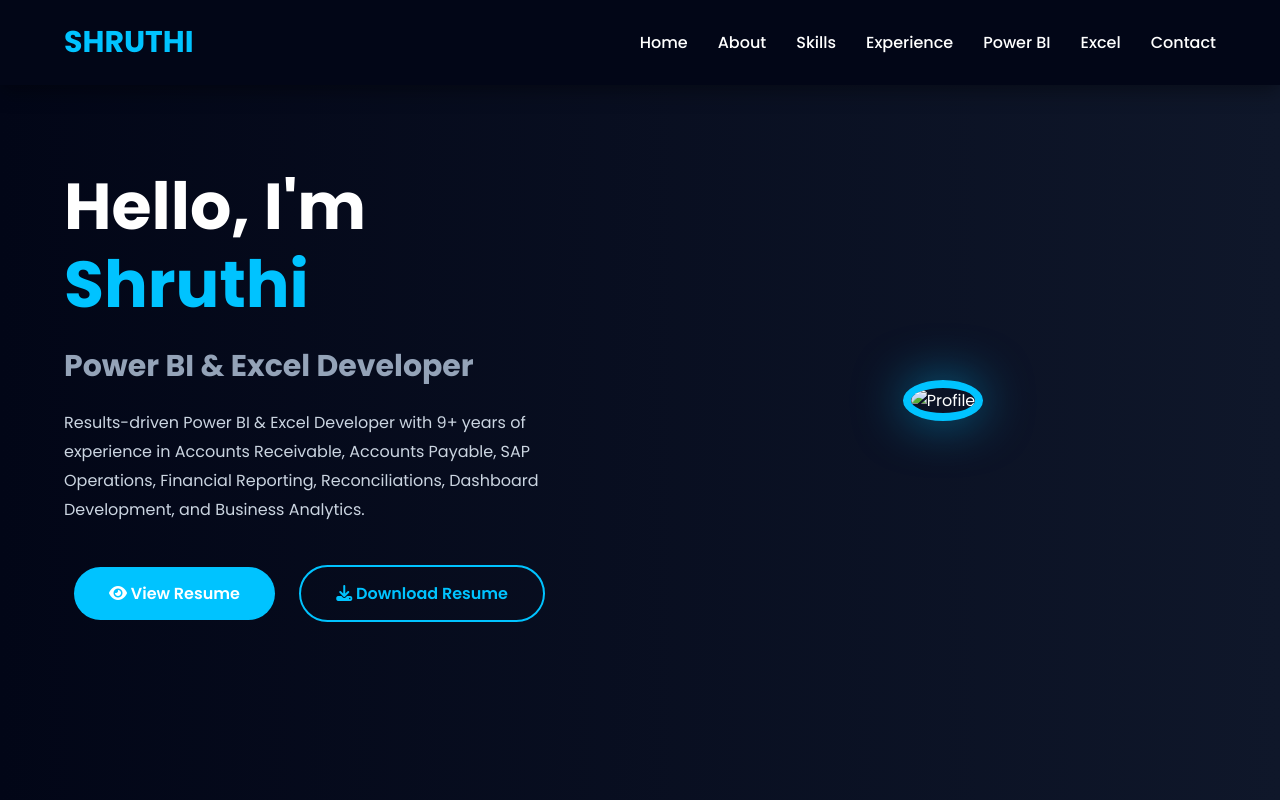
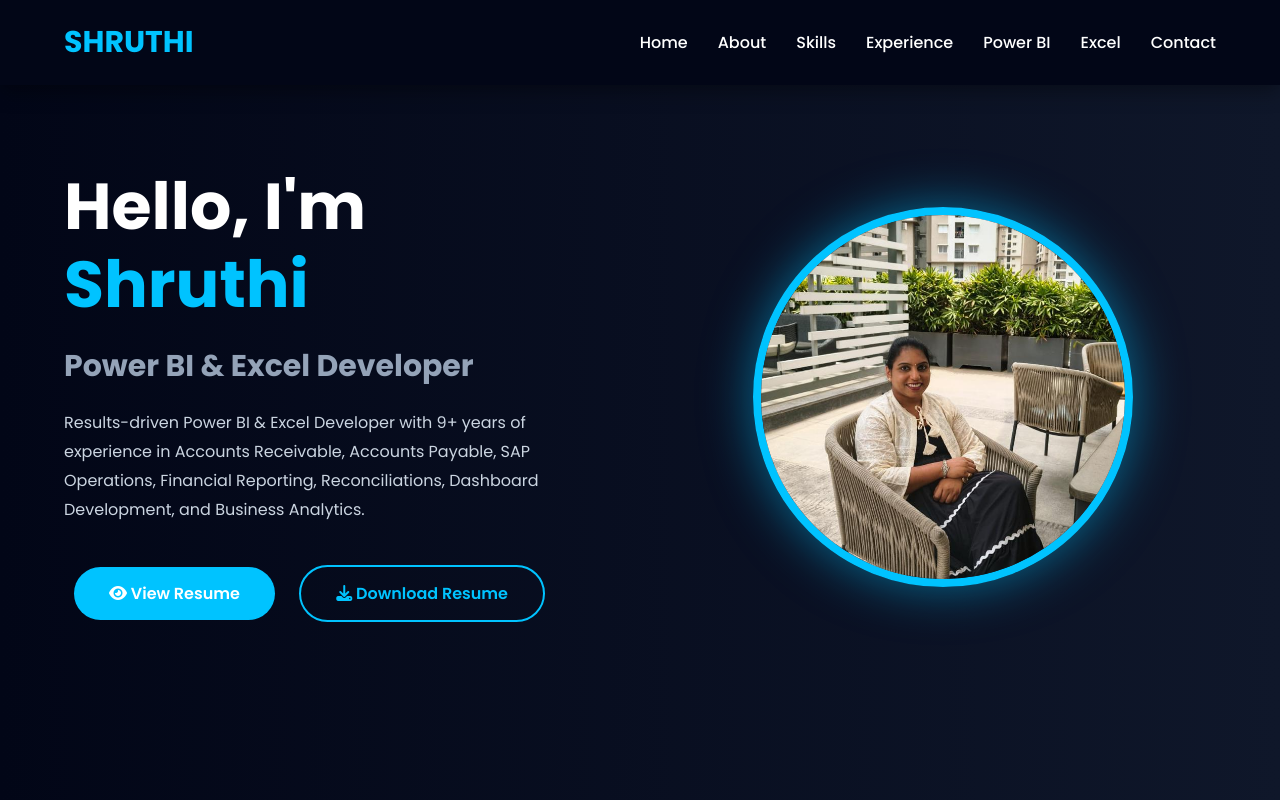
Before and after one commit to shruthidamera26/shruthidamera26.github.io, a plain HTML site: page index.html in a window 1280 px wide. Shown: the top 800 px of the page. Drawn offline with Linux system fonts and the light colour scheme.

Commit message:
Update index.html

```diff
--- a/index.html
+++ b/index.html
@@ -502,7 +502,7 @@
 <div class="hero-image">
 
 <!-- ADD YOUR IMAGE -->
-<img src="images/profile.jpg" alt="Profile">
+<img src="Photo.jpeg" alt="Profile">
 
 </div>
 
```
